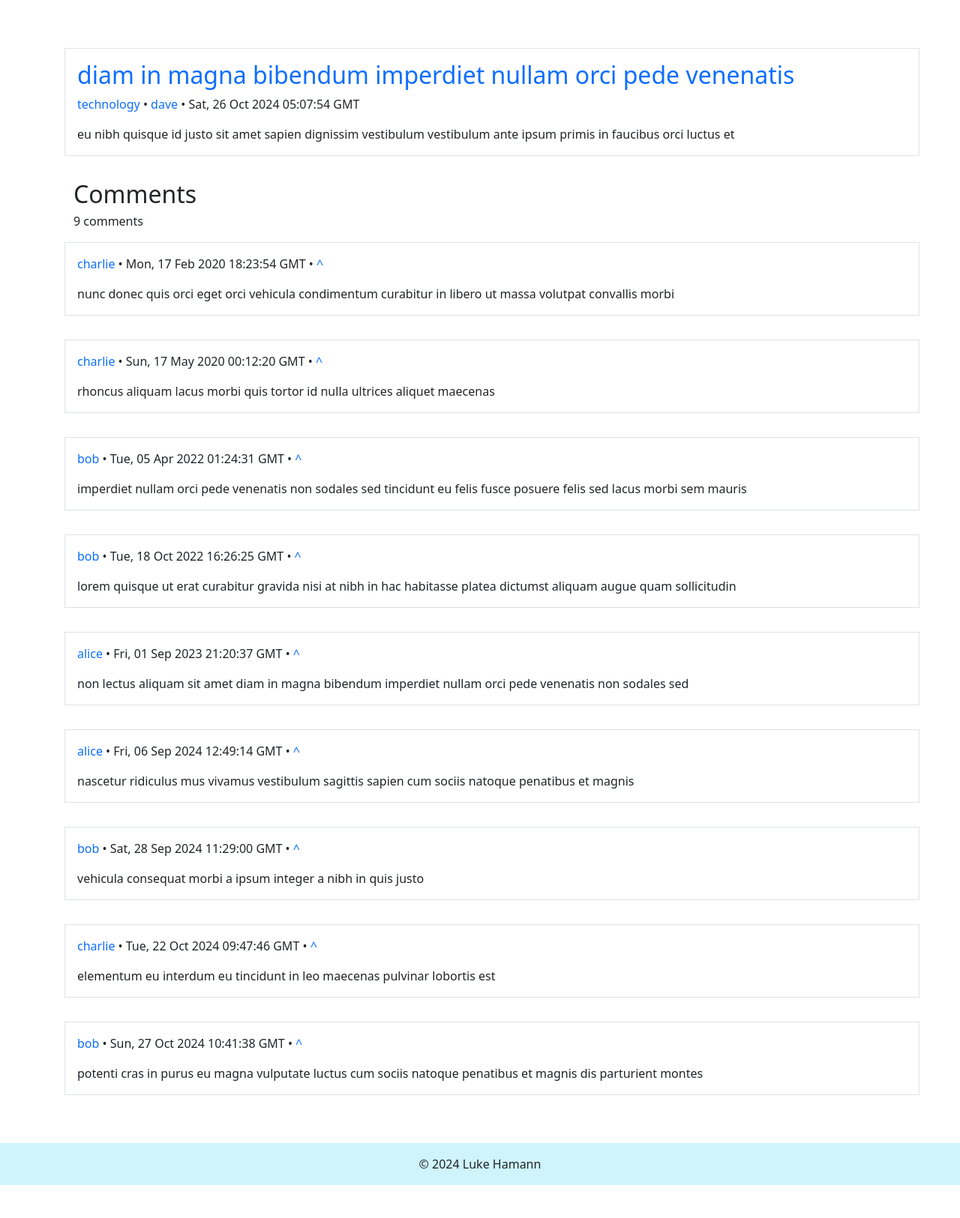
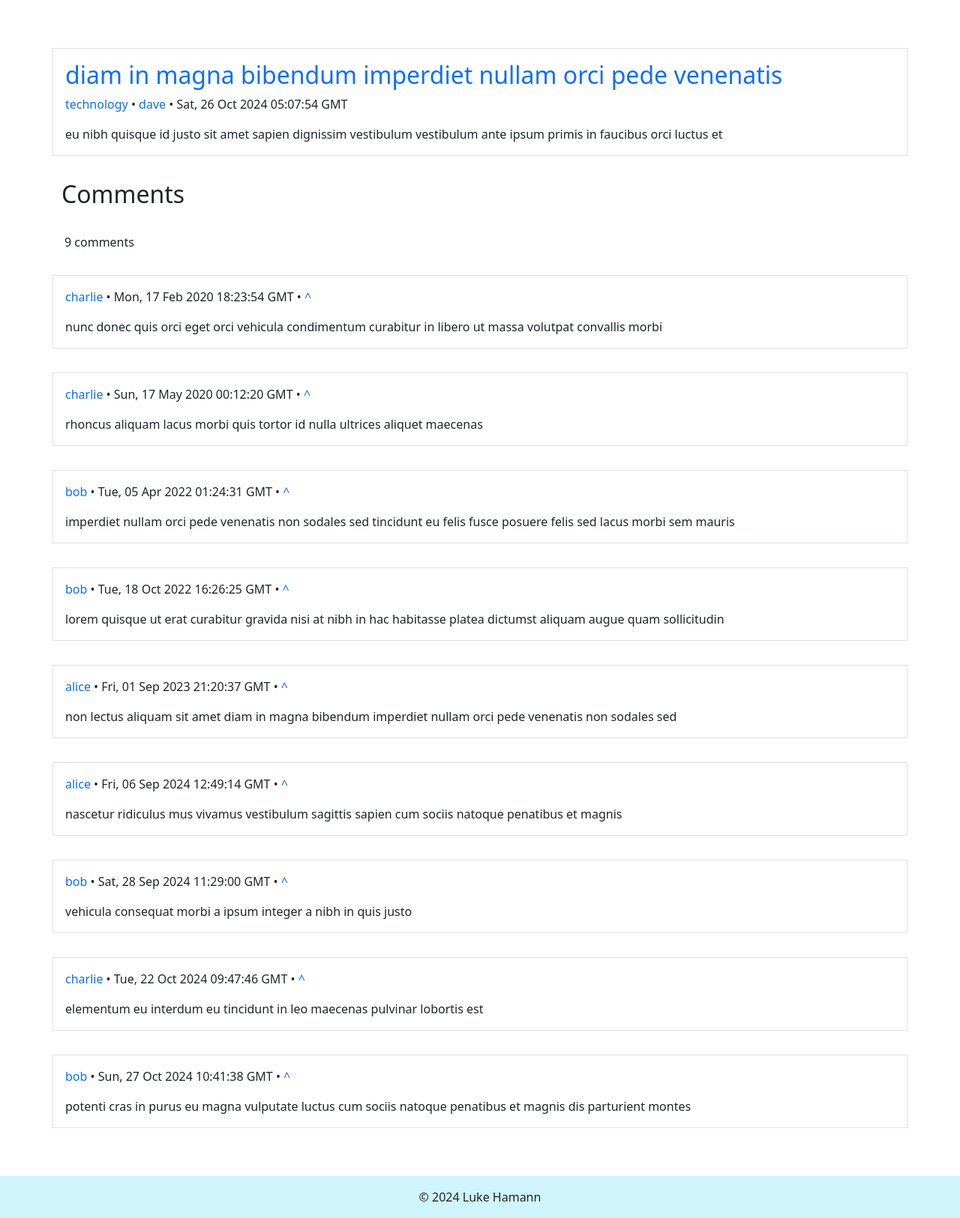
Before and after one commit to luke-hamann/stc-cis-241-final-project, a PHP site: page /?action=post&id=68 in a window 1280 px wide. Shown: the part 56-1681 px from the top of the page at 75% size. Before the commit the page ends 1637 px from the top, so only its background shows below. Run offline with PHP 8.4, Linux system fonts and the light colour scheme; data comes from the database, SQL or seed files in the repository.

Commit message:
Fix layout bugs

```diff
--- a/views/account/login.php
+++ b/views/account/login.php
@@ -1,7 +1,7 @@
 <?php include('./views/shared/header.php'); ?>
 
 <div class="row">
-    <div class="col-sm-4 offset-sm-4">
+    <div class="col-md-4 offset-md-4">
         <form action="?action=login" method="post" class="mt-5">
             <h1>Login</h1>
             <?php include('./views/shared/formErrors.php'); ?>
--- a/views/account/register.php
+++ b/views/account/register.php
@@ -1,7 +1,7 @@
 <?php include('./views/shared/header.php'); ?>
 
 <div class="row">
-    <div class="col-sm-4 offset-sm-4">
+    <div class="col-md-4 offset-md-4">
         <form action="?action=register" method="post" class="mt-5">
             <h1>Register</h1>
             <?php include('./views/shared/formErrors.php'); ?>
--- a/views/post/post.php
+++ b/views/post/post.php
@@ -3,12 +3,12 @@
 <div class="row my-5">
     <?php $post = $model->post; ?>
     <?php include('./views/shared/post.php'); ?>
-    <h2 class="mt-3 mx-3 mb-1">Comments</h2>
-    <div class="ms-3">
+    <h2 class="my-3">Comments</h2>
+    <div class="p-3">
         <?php echo count($model->post->comments) . ' comment' . (count($model->post->comments) == 1 ? '' : 's'); ?>
     </div>
     <?php if (isset($model->currentUser)) : ?>
-        <form action="?action=post" method="post" class="m-3">
+        <form action="?action=post" method="post" class="p-3">
             <?php include('./views/shared/formErrors.php'); ?>
             <input type="hidden" name="postId" value="<?php echo $model->post->id; ?>" />
             <div class="mb-3">
--- a/views/shared/comment.php
+++ b/views/shared/comment.php
@@ -1,4 +1,4 @@
-<div class="p-3 m-3 border">
+<div class="p-3 my-3 border">
     <p>
         <?php if ($comment->user->isGhost) : ?>
             [deleted user]
--- a/views/shared/header.php
+++ b/views/shared/header.php
@@ -32,7 +32,7 @@
                             </li>
                             <li class="nav-item">
                                 <form action="?action=logout" method="post">
-                                    <input type="submit" value="Logout" class="btn btn-outline-danger ms-2" />
+                                    <input type="submit" value="Logout" class="btn btn-outline-danger ms-lg-2" />
                                 </form>
                             </li>
                         <?php else : ?>
--- a/views/shared/post.php
+++ b/views/shared/post.php
@@ -1,4 +1,4 @@
-<div class="p-3 m-3 border">
+<div class="p-3 my-3 border">
     <h2>
         <a href="?action=post&id=<?php echo $post->id; ?>" class="text-decoration-none"><?php echo ($post->isHidden ? '[deleted]' : htmlspecialchars($post->title)); ?></a>
     </h2>
```
